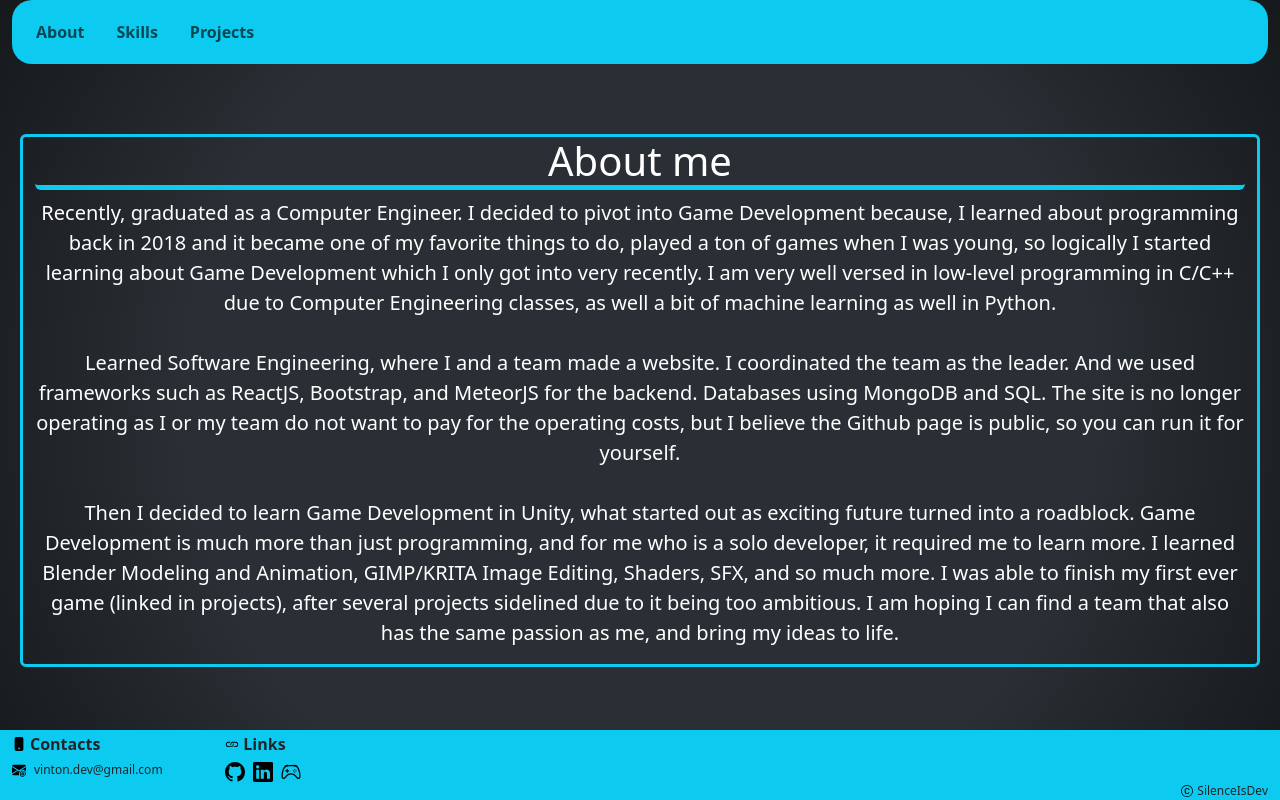
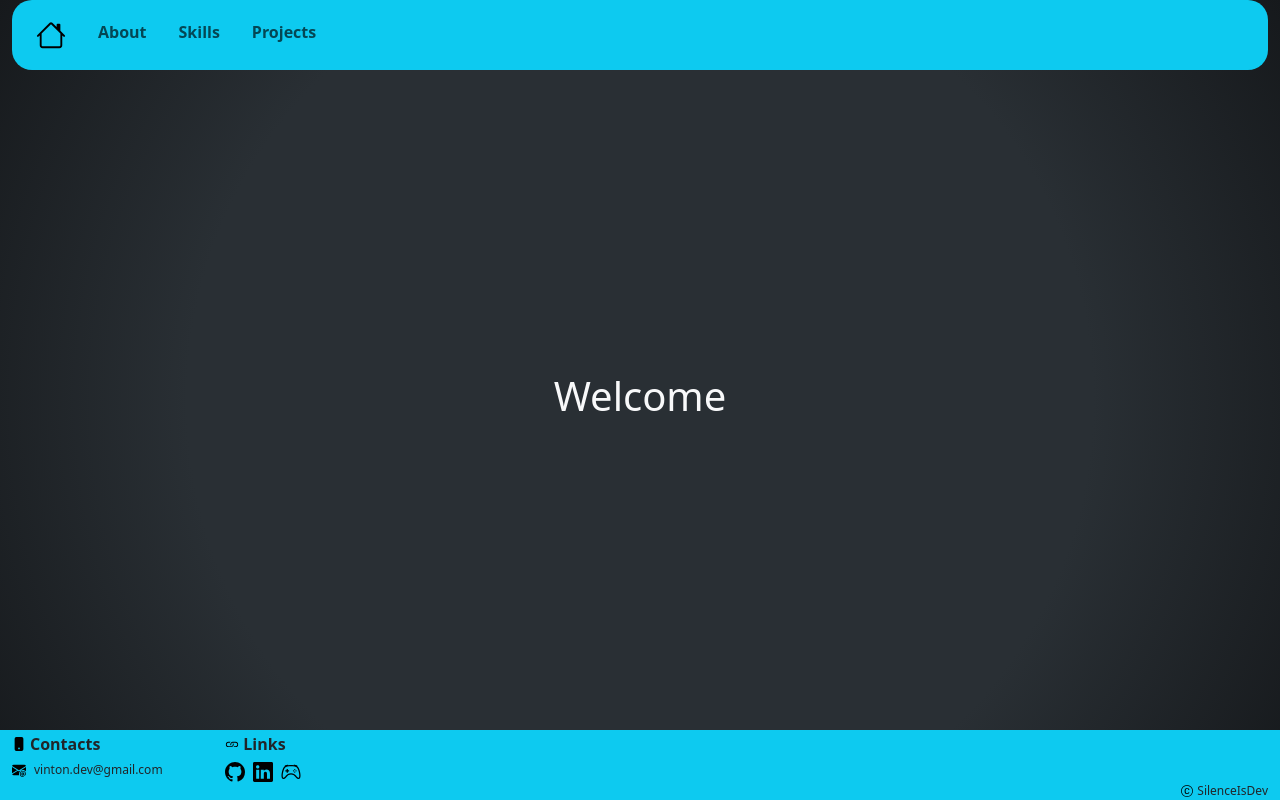
Before and after one commit to tsistoza/DevPage, a React (Vite) app: page / in a window 1280 px wide. Built offline with nearby package versions, Linux system fonts and the light colour scheme.

Commit message:
Rough Outline of a landing page
decided to make about its own page, and use make a new landing page

```diff
--- a/src/App.jsx
+++ b/src/App.jsx
@@ -3,6 +3,7 @@ import Container from 'react-bootstrap/Container'
 import Row from 'react-bootstrap/Row'
 import Col from 'react-bootstrap/Col'
 import NavbarComponent from './Components/NavbarComp'
+import Landing from './Pages/Landing'
 import About from './Pages/About'
 import { BrowserRouter, Routes, Route } from 'react-router-dom'
 import FooterComp from './Components/Footer'
@@ -16,7 +17,8 @@ function App() {
         <NavbarComponent />
         <div className="align-content-center overflow-scroll" style={ {height: '80%' } }>
           <Routes>
-            <Route path="/" element={<About />} />
+            <Route path="/" element={<Landing />} />
+            <Route path="/about" element={<About />} />
             <Route path="/skills" element={<Skills />} />
           </Routes>
         </div>
--- a/src/Components/NavbarComp.jsx
+++ b/src/Components/NavbarComp.jsx
@@ -1,6 +1,7 @@
 import Navbar from 'react-bootstrap/Navbar'
 import Nav from 'react-bootstrap/Nav'
 import Container from 'react-bootstrap/Container'
+import { House } from 'react-bootstrap-icons';
 
 const NavbarComponent = () => {
     return (
@@ -9,9 +10,10 @@ const NavbarComponent = () => {
                 <Navbar className="center" bg="info" data-bs-theme="info" sticky="top" style={{ borderRadius: '20px',   width: '100%' }}>
                     <Container fluid>
                         <Nav className="me-auto p-1">
-                            <Nav.Link href="/" className="fw-semibold pe-4">About</Nav.Link>
+                            <Nav.Link href="/" className="pe-4"><House size={30}/></Nav.Link>
+                            <Nav.Link href="/about" className="fw-semibold pe-4">About</Nav.Link>
                             <Nav.Link href="/skills" className="fw-semibold pe-4">Skills</Nav.Link>
-                            <Nav.Link href="#home" className="fw-semibold pe-4">Projects</Nav.Link>
+                            <Nav.Link href="/" className="fw-semibold pe-4">Projects</Nav.Link>
                         </Nav>
                     </Container>
                 </Navbar>
--- a/src/Pages/Landing.jsx
+++ b/src/Pages/Landing.jsx
@@ -5,9 +5,9 @@ import Container from 'react-bootstrap/Container';
 const Landing = () => {
     return (
         <>
-            <Container fluid style={ {height: '100%'} }>
-                <Row>
-                    <p>LOREM IPSUM</p>
+            <Container fluid className="d-flex align-items-center text-light" style={ {height: '100%'} }>
+                <Row className="m-0 w-100">
+                    <Col className="text-center"><h1>Welcome</h1></Col>
                 </Row>
             </Container>
         </>
```
